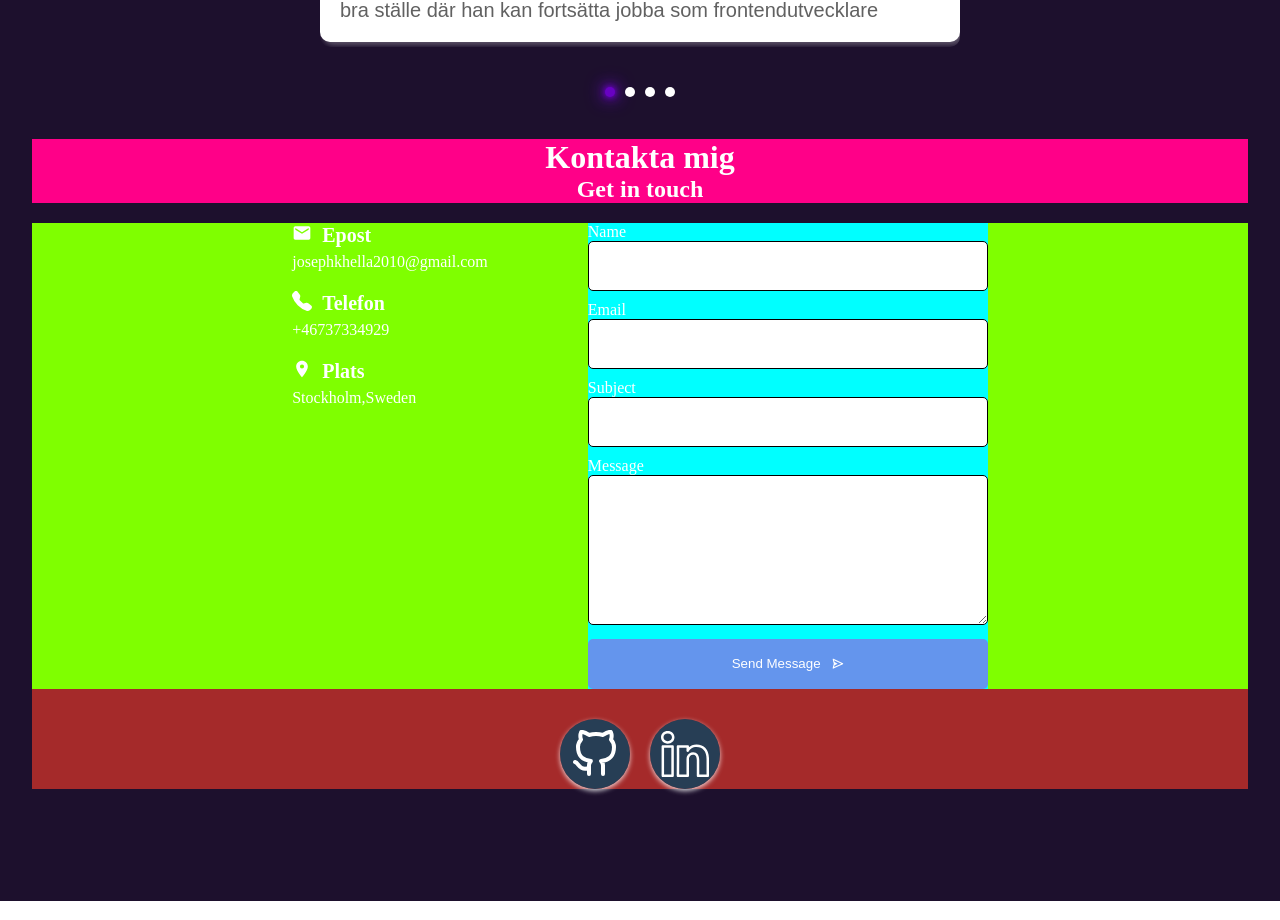
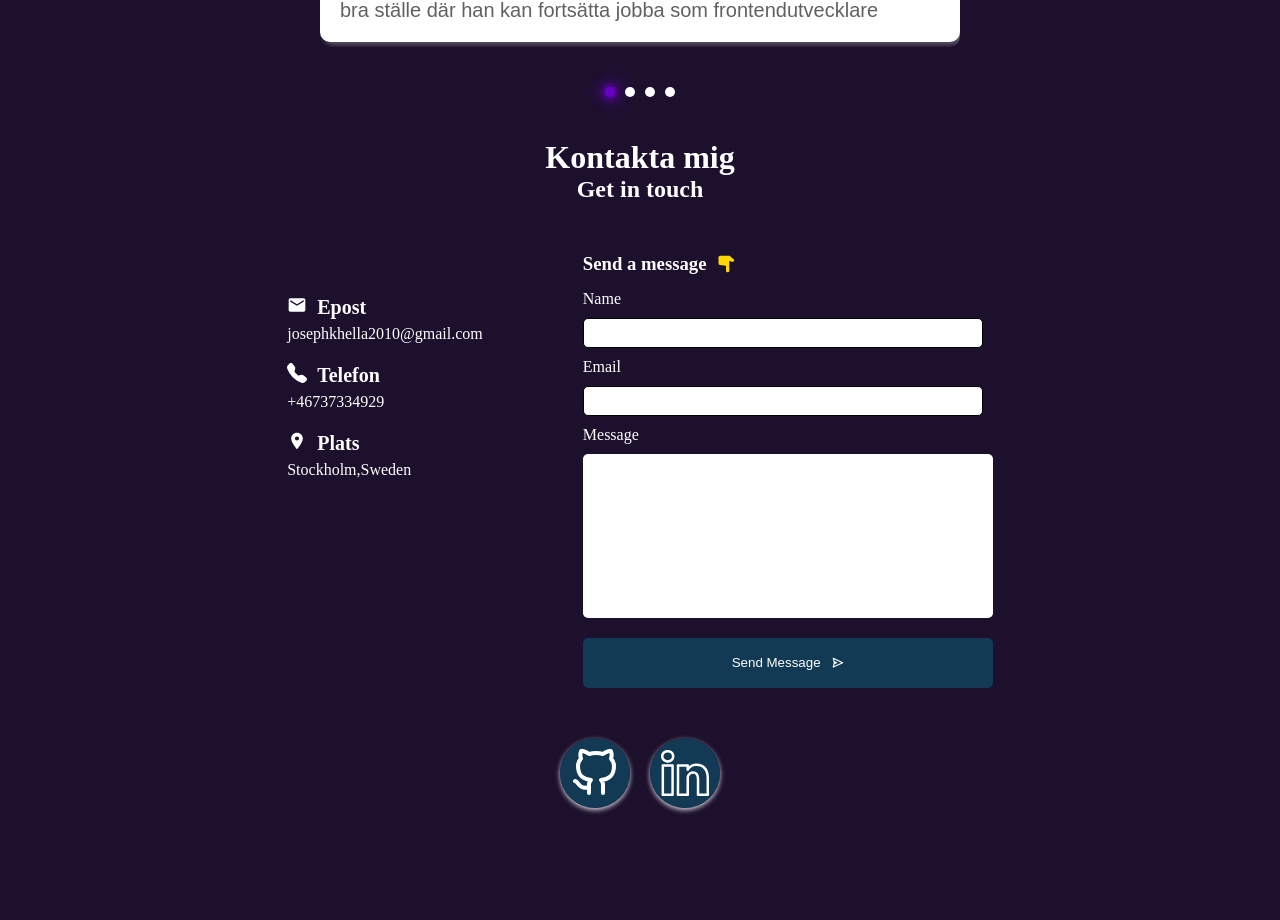
Before and after one commit to josephkhella2010/portofolio, a React (Vite) app in the folder frontend/portfolio/: page / in a window 1280 px wide. Shown: the part 2410-3330 px from the top of the page. Built offline with nearby package versions, Linux system fonts and the light colour scheme.

Commit message:
adjust contact us message

```diff
--- a/frontend/portfolio/package.json
+++ b/frontend/portfolio/package.json
@@ -10,6 +10,7 @@
     "preview": "vite preview"
   },
   "dependencies": {
+    "@emailjs/browser": "^4.4.1",
     "@reduxjs/toolkit": "^2.5.0",
     "react": "^18.3.1",
     "react-dom": "^18.3.1",
--- a/frontend/portfolio/src/pages/homePage/childComponent/ContactSection.tsx
+++ b/frontend/portfolio/src/pages/homePage/childComponent/ContactSection.tsx
@@ -1,48 +1,57 @@
-import React, { FormEvent, useState } from "react";
+import React, { FormEvent, useRef, useState } from "react";
+import emailjs from "@emailjs/browser";
 import styles from "../home.module.css";
 import { MdEmail, MdPlace } from "react-icons/md";
 import { BsFillTelephoneFill } from "react-icons/bs";
 import { SlSocialLinkedin } from "react-icons/sl";
 import { FiGithub } from "react-icons/fi";
 import { GetText } from "../../../utils/translationUtils";
-import { BiSend } from "react-icons/bi";
+import { BiSend, BiSolidHandDown } from "react-icons/bi";
+import { FaHandPointDown } from "react-icons/fa6";
 interface SmsType {
   name: string;
   email: string;
-  subject: string;
   text: string;
 }
 export default function ContactSection() {
   const [sms, setSms] = useState<SmsType>({
     name: "",
     email: "",
-    subject: "",
     text: ""
   });
   const [listOfSms, setListOfSms] = useState<SmsType[]>([]);
 
-  function handleForm(e: FormEvent<HTMLFormElement>) {
+  const form = useRef<HTMLFormElement | null>(null);
+
+  const sendEmail = (e: FormEvent<HTMLFormElement>) => {
     e.preventDefault();
-    if (!sms.name || !sms.email || !sms.subject || !sms.text) {
-      alert("please fill all field");
-    } else {
-      const newText = {
+
+    if (form.current) {
+      emailjs
+        .sendForm("service_ch7x25p", "template_my5vwlq", form.current, {
+          publicKey: "dEic-Tvd7QooSz20W"
+        })
+
+        .then(
+          () => {
+            const newSms = {
               name: sms.name,
               email: sms.email,
-        subject: sms.subject,
               text: sms.text
             };
-      const Copy = [...listOfSms, newText];
-      setListOfSms(Copy);
-      setSms({
-        name: "",
-        email: "",
-        subject: "",
-        text: ""
-      });
+            setListOfSms((prev) => [...prev, newSms]);
+            console.log("SUCCESS!");
+            setSms({ name: "", email: "", text: "" });
+          },
+          (error) => {
+            console.log("FAILED...", error.text);
           }
+        );
     }
-  console.log(listOfSms);
+  };
+  //console.log(listOfSms);
+  console.log(sms.text.length);
+
   return (
     <div className={styles.contactContainer} id="contactMe">
       <div className={styles.contactSection}>
@@ -102,46 +111,51 @@ export default function ContactSection() {
                 </p>
               </li>
             </ul>
-            <form onSubmit={handleForm}>
-              <label htmlFor="">
+
+            <form ref={form} onSubmit={sendEmail}>
+              <div className={styles.formHeader}>
+                <h3>Send a message</h3>
+                <BiSolidHandDown className={styles.handIcon} />
+              </div>
+              <label>
                 <p>Name</p>
                 <input
                   type="text"
+                  name="user_name"
                   value={sms.name}
                   onChange={(e) =>
                     setSms((prev) => ({ ...prev, name: e.target.value }))
                   }
                 />
               </label>
-              <label htmlFor="">
+              <label>
                 <p>Email</p>
+
                 <input
-                  type="text"
+                  type="email"
+                  name="user_email"
                   value={sms.email}
                   onChange={(e) =>
                     setSms((prev) => ({ ...prev, email: e.target.value }))
                   }
                 />
               </label>
-              <label htmlFor="">
-                <p>Subject</p>
-                <input
-                  type="text"
-                  value={sms.subject}
-                  onChange={(e) =>
-                    setSms((prev) => ({ ...prev, subject: e.target.value }))
-                  }
-                />
-              </label>
-              <label htmlFor="">
+              <label>
                 <p>Message</p>
+                <div className={styles.textareaContainer}>
                   <textarea
-                  name=""
-                  id=""
+                    name="message"
                     value={sms.text}
                     onChange={(e) =>
                       setSms((prev) => ({ ...prev, text: e.target.value }))
-                  }></textarea>
+                    }
+                  />
+                  {sms.text.length > 0 && (
+                    <p className={styles.totalLetter}>
+                      Total letter is {sms.text.length}
+                    </p>
+                  )}
+                </div>
               </label>
               <button type="submit">
                 {" "}
--- a/frontend/portfolio/src/pages/homePage/home.module.css
+++ b/frontend/portfolio/src/pages/homePage/home.module.css
@@ -325,35 +325,52 @@
     display: flex;
     justify-content: center;
     flex-direction: column;
-    gap: 20px;
+    gap: 50px;
     width:100%
 }
 .contactSectionHeader{
-    background-color: rgb(255, 0, 136);
-    text-align: center;
+/*     background-color: rgb(255, 0, 136);
+ */    text-align: center;
 }
 .contactSectionSecondContent{
-    background-color:brown;
-    width:100%;
+/*     background-color:brown;
+ */    width:100%;
     display:flex;
     flex-direction: column;
-    gap:30px;
+    gap:50px;
 }
 .SecondContentInnerSection{
     display:flex;
-    background-color: chartreuse;
-        justify-content: center;
+/*     background-color: chartreuse;
+ */        justify-content: center;
         gap:100px;
 }
 form{
-    background-color: aqua;
-    display:flex;
+/*     background-color: aqua;
+ */    display:flex;
     flex-direction: column;
     gap:10px;
 }
+.handIcon{
+    --normalFontColor: gold;
+    font-size:20px
+}
+.formHeader{
+    display:flex;
+    align-items: center;
+    gap:10px;
+    margin-bottom:5px;
+}
+
+form label{
+    display: flex;
+    flex-direction: column;
+    gap:10px
+}
+
 form label input,form label textarea{
     width: 400px;
-    height: 50px;
+    height: 30px;
     outline: none;
     border:1px solid black;
     border-radius: 5px;
@@ -363,12 +380,39 @@ form label input,form label textarea{
     -o-border-radius: 5px;
     color:black
 }
+form label:nth-of-type(3){
+    margin-bottom: 10px;
+/*     background-color: rgb(4, 76, 20);
+ */}
 form label textarea{
-height: 150px;
+    height: 150px;
+    resize: none;
+    outline: none;
+    border: none;
+    background-color: transparent;
+}
+form label textarea::-webkit-scrollbar {
+    display: none;
+}
+.textareaContainer{
+     background-color:white;
+     border-radius: 5px;
+     padding: 5px;
+      -webkit-border-radius: 5px;
+       -moz-border-radius: 5px;
+        -ms-border-radius: 5px;
+         -o-border-radius: 5px;
+}
+.totalLetter{
+    display:flex;
+    justify-content: flex-end;
+    color:gray;
+    font-size: 13px;
+
 }
 form button{
     display:flex;
-    background-color: cornflowerblue;
+    background-color: rgb(16 66 94 / 84%);
     justify-content: center;
     align-items: center;
     gap:10px;
@@ -382,11 +426,16 @@ cursor:pointer;
     -ms-border-radius: 5px;
     -o-border-radius: 5px;
 }
+form button:hover{
+    background-color: rgb(30 91 126 / 84%);;
+}
 .contactSection ul {
     display: flex;
 /*     justify-content: center;
  */    flex-direction: column;
-    gap: 20px
+    gap: 20px;
+    position: relative;
+    top:42px
 }
 
 .contactSection ul li {
@@ -499,17 +548,26 @@ cursor:pointer;
         width:85%;
 
     }
+    .formHeader{
+       justify-content: center;
+    }
+
      form label input,form label textarea{
         width:100%;
         max-width: 100%;
-        height: 50px;
+        height: 30px;
     }
     form label textarea{
         height: 150px;
     }
+
     form button{
         height: 50px;
 
+    }
+    .contactSection ul {
+        position: relative;
+        top:0px
     }
 }
 
```
Also changed, not shown: 1 other file (tests, documents, lock files or other folders). Lines whose indentation alone changed are shown as unchanged.
